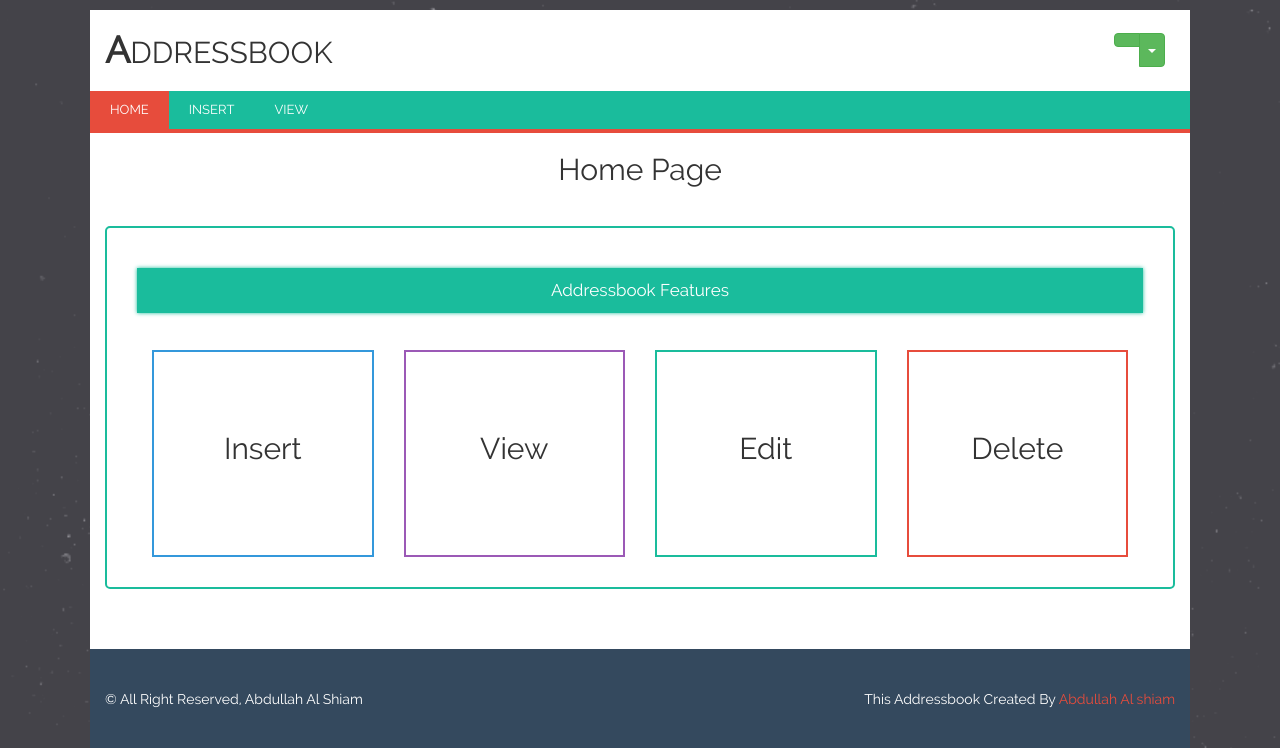
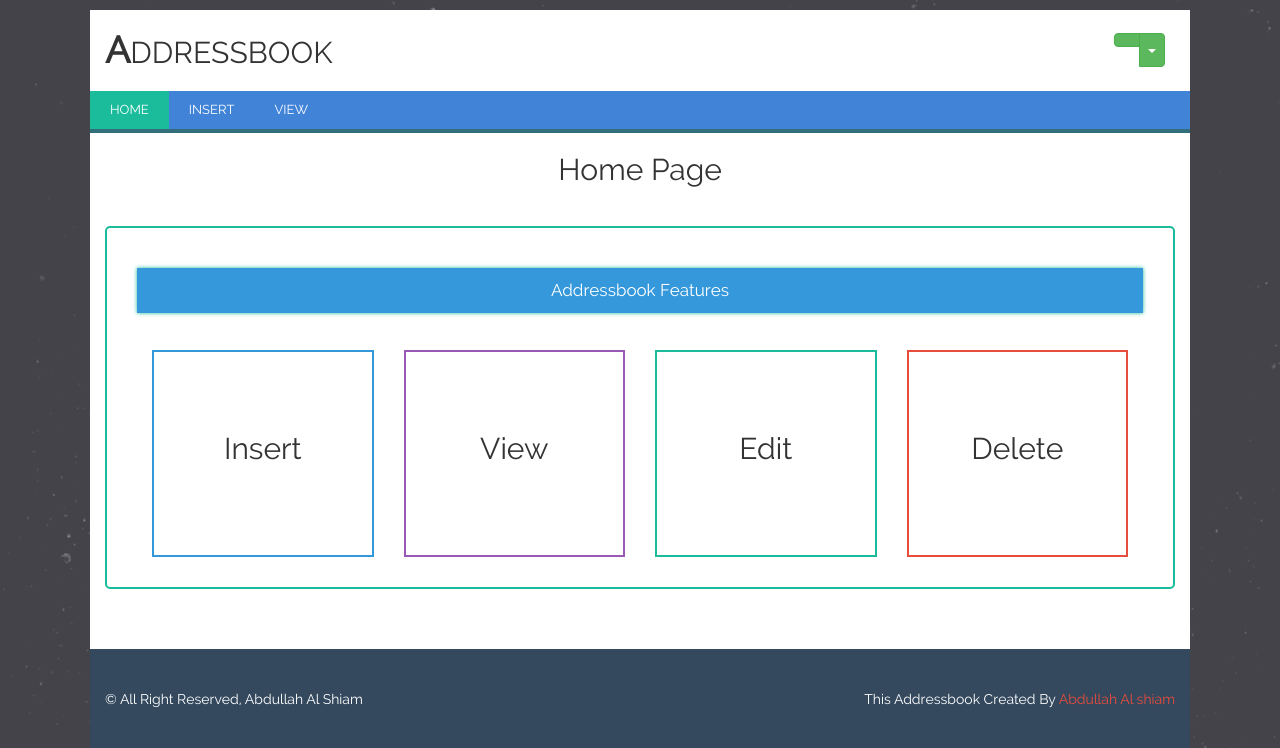
Before and after one commit to Shiam-Cse-Ru/Online-Addressbook, a PHP site: page /home.php in a window 1280 px wide. Shown: the top 748 px of the page. Run offline with PHP 8.4, Linux system fonts and the light colour scheme; a user stored in the database is signed in; data comes from the database, SQL or seed files in the repository; data that the repository does not hold is empty.

Commit message:
change the menu and border color

```diff
--- a/Addressbook/style.css
+++ b/Addressbook/style.css
@@ -79,8 +79,8 @@ label{
 	clear:both;
 }
 .menu {
-  background-color: #1abc9c;
-  border-bottom: 4px solid #E74C3C;
+  background-color: #4183D7;
+  border-bottom: 4px solid #336E7B;
   color: #fff;
   width:100%;
   overflow:hidden
@@ -109,13 +109,13 @@ label{
 	-webkit-transition:0.7s;
 }
 .menu ul li:hover a{
-	background-color:#E74C3C;
+	background-color:#26A65B;
 }
 .disable {
   cursor: not-allowed;
 }
 .current-menu-item{
-	background-color:#E74C3C;
+	background-color:#1abc9c;
 }
 .custom-home {
   margin-top: 27px;
@@ -159,7 +159,7 @@ label{
 }
 
 .content p {
-  background-color: #1abc9c;
+  background-color: #3498DB;
   box-shadow: 0 0 4px 0 #1abc9c;
   color: #fff;
   font-size: 17px;
@@ -308,7 +308,7 @@ section.content:after{
   line-height: 28px;
 }
 .modal-body ul li h4 span {
-  color: #1abc9c;
+  color: #4183D7;
   display: inline-block;
   text-transform:uppercase
 }
@@ -321,7 +321,7 @@ section.content:after{
 	color:#E74C3C
 }
 .modal-header {
-  background-color: #1ac2be;
+  background-color: #4183D7;
   border-radius: 5px 5px 0 0;
   color: #fff;
 }
```
